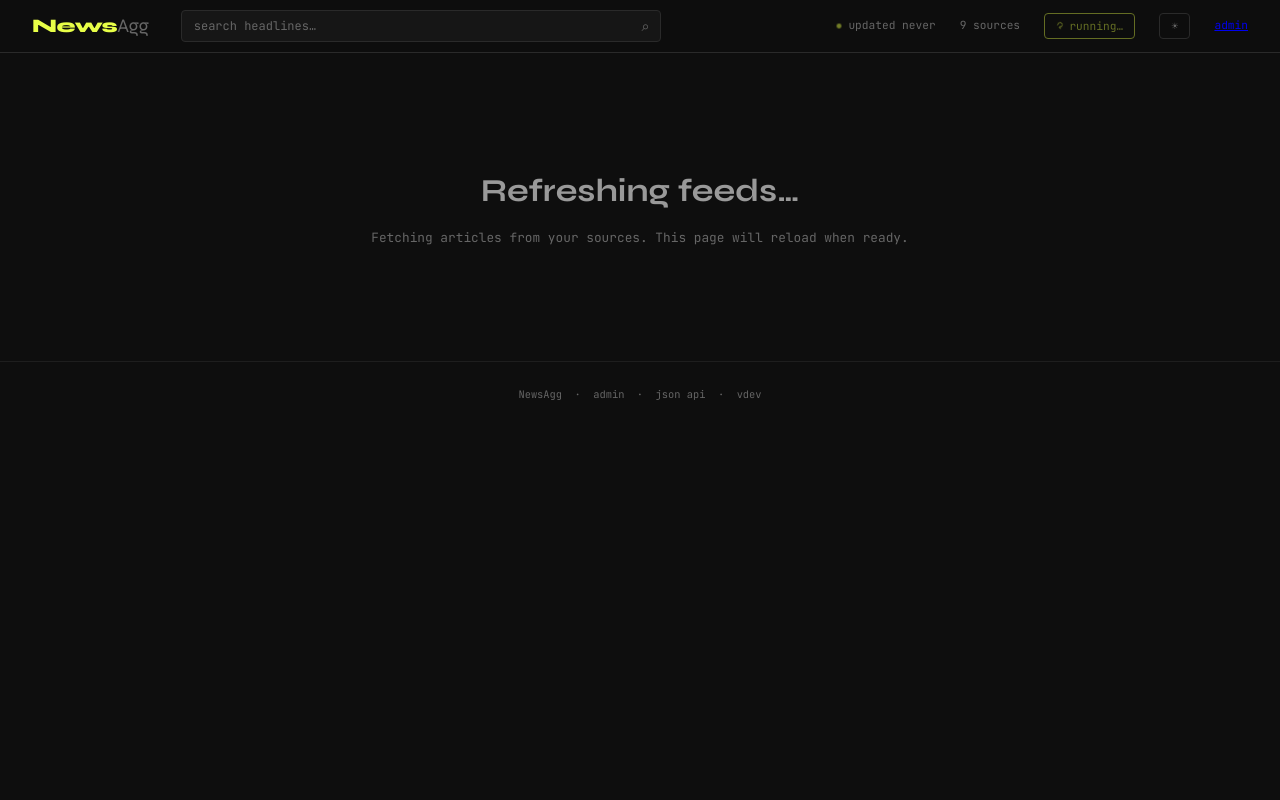
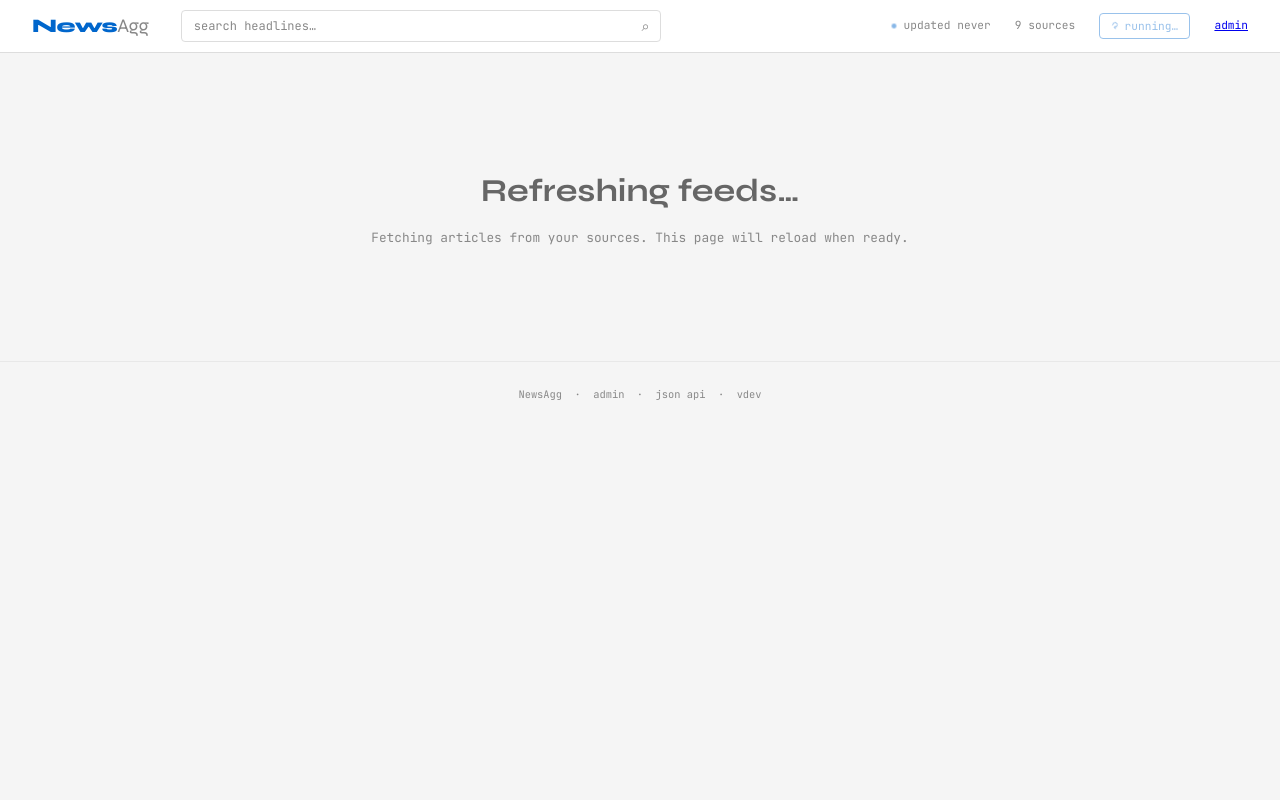
Before and after one commit to travisseymour/newsagg, a Flask app: page /newsagg/ in a window 1280 px wide. Run offline with Flask 3, Linux system fonts and the light colour scheme.

Commit message:
lightmode theme is now default

```diff
--- a/templates/index.html
+++ b/templates/index.html
@@ -8,24 +8,6 @@
   <link href="https://fonts.googleapis.com/css2?family=Syne:wght@400;600;700;800&family=JetBrains+Mono:wght@400;500&family=Newsreader:ital,opsz,wght@0,6..72,400;0,6..72,500;1,6..72,400&display=swap" rel="stylesheet">
   <style>
     :root {
-      --bg: #0e0e0e;
-      --surface: #161616;
-      --border: #2a2a2a;
-      --border-light: #1e1e1e;
-      --accent: #e8ff47;
-      --accent-dim: rgba(232,255,71,0.12);
-      --text: #e8e6e0;
-      --text-muted: #666;
-      --text-dim: #999;
-      --link: #c8e6ff;
-      --link-hover: #ffffff;
-      --red: #ff5a5a;
-      --font-display: 'Syne', sans-serif;
-      --font-body: 'Newsreader', Georgia, serif;
-      --font-mono: 'JetBrains Mono', monospace;
-    }
-
-    [data-theme="light"] {
       --bg: #f5f5f5;
       --surface: #ffffff;
       --border: #ddd;
@@ -37,22 +19,10 @@
       --text-dim: #666;
       --link: #0055aa;
       --link-hover: #003366;
-    }
-
-    [data-theme="light"] header {
-      background: rgba(255,255,255,0.95);
-    }
-
-    [data-theme="light"] .logo span {
-      color: var(--text-muted);
-    }
-
-    [data-theme="light"] .article-item:hover {
-      background: rgba(0,0,0,0.03);
-    }
-
-    [data-theme="light"] .article-link:visited .article-title {
-      color: var(--text-muted);
+      --red: #cc3333;
+      --font-display: 'Syne', sans-serif;
+      --font-body: 'Newsreader', Georgia, serif;
+      --font-mono: 'JetBrains Mono', monospace;
     }
 
     *, *::before, *::after { box-sizing: border-box; margin: 0; padding: 0; }
@@ -73,7 +43,7 @@
       position: sticky;
       top: 0;
       z-index: 100;
-      background: rgba(14,14,14,0.95);
+      background: rgba(255,255,255,0.95);
       backdrop-filter: blur(12px);
       border-bottom: 1px solid var(--border);
       padding: 0 2rem;
@@ -195,7 +165,7 @@
     /* ── BANNER (search / empty state) ──────── */
     .banner {
       background: var(--accent-dim);
-      border-bottom: 1px solid rgba(232,255,71,0.2);
+      border-bottom: 1px solid rgba(0,102,204,0.2);
       padding: 0.6rem 2rem;
       font-family: var(--font-mono);
       font-size: 0.75rem;
@@ -346,7 +316,7 @@
       transition: background 0.1s;
     }
     .article-item:last-child { border-bottom: none; }
-    .article-item:hover { background: rgba(255,255,255,0.025); }
+    .article-item:hover { background: rgba(0,0,0,0.03); }
 
     .article-link {
       display: flex;
@@ -422,16 +392,12 @@
       left: 0;
       right: 0;
       z-index: 100;
-      background: rgba(14,14,14,0.95);
+      background: rgba(255,255,255,0.95);
       backdrop-filter: blur(12px);
       border-top: 1px solid var(--border);
       padding: 0.6rem 1rem;
       font-family: var(--font-mono);
       font-size: 0.7rem;
-    }
-
-    [data-theme="light"] .mobile-toolbar {
-      background: rgba(255,255,255,0.95);
     }
 
     .mobile-toolbar-inner {
@@ -503,9 +469,6 @@
       <button class="refresh-btn" id="refresh-btn" onclick="triggerScrape()" title="Refresh all feeds">
         <span class="spin" id="refresh-icon">↻</span>
         <span id="refresh-label">refresh</span>
-      </button>
-      <button class="refresh-btn" id="theme-btn" onclick="toggleTheme()" title="Toggle theme">
-        <span id="theme-icon">☀</span>
       </button>
       <a class="admin-link" href="{{ url_for('newsagg.admin') }}">admin</a>
     </div>
@@ -581,9 +544,6 @@
       <button class="refresh-btn" id="mobile-refresh-btn" onclick="triggerScrape()" title="Refresh all feeds">
         <span class="spin" id="mobile-refresh-icon">↻</span>
       </button>
-      <button class="refresh-btn" id="mobile-theme-btn" onclick="toggleTheme()" title="Toggle theme">
-        <span id="mobile-theme-icon">☀</span>
-      </button>
       <a class="refresh-btn" href="{{ url_for('newsagg.admin') }}" style="text-decoration: none;">admin</a>
     </div>
   </div>
@@ -607,27 +567,6 @@
       btn.textContent = '+ ' + (total - 10) + ' more stories';
     }
   }
-
-  // ── Theme toggle ──
-  const themeIcon = document.getElementById('theme-icon');
-  const mobileThemeIcon = document.getElementById('mobile-theme-icon');
-
-  function setTheme(theme) {
-    document.documentElement.setAttribute('data-theme', theme);
-    localStorage.setItem('theme', theme);
-    const icon = theme === 'light' ? '☾' : '☀';
-    if (themeIcon) themeIcon.textContent = icon;
-    if (mobileThemeIcon) mobileThemeIcon.textContent = icon;
-  }
-
-  function toggleTheme() {
-    const current = document.documentElement.getAttribute('data-theme');
-    setTheme(current === 'light' ? 'dark' : 'light');
-  }
-
-  // Load saved theme or default to dark
-  const savedTheme = localStorage.getItem('theme') || 'dark';
-  setTheme(savedTheme);
 
   // ── Refresh button ──
   const btn = document.getElementById('refresh-btn');
```
Also changed, not shown: templates/admin.html (+14 -14 lines), templates/landing.html (+5 -5 lines), templates/urlshort_admin.html (+15 -15 lines).
